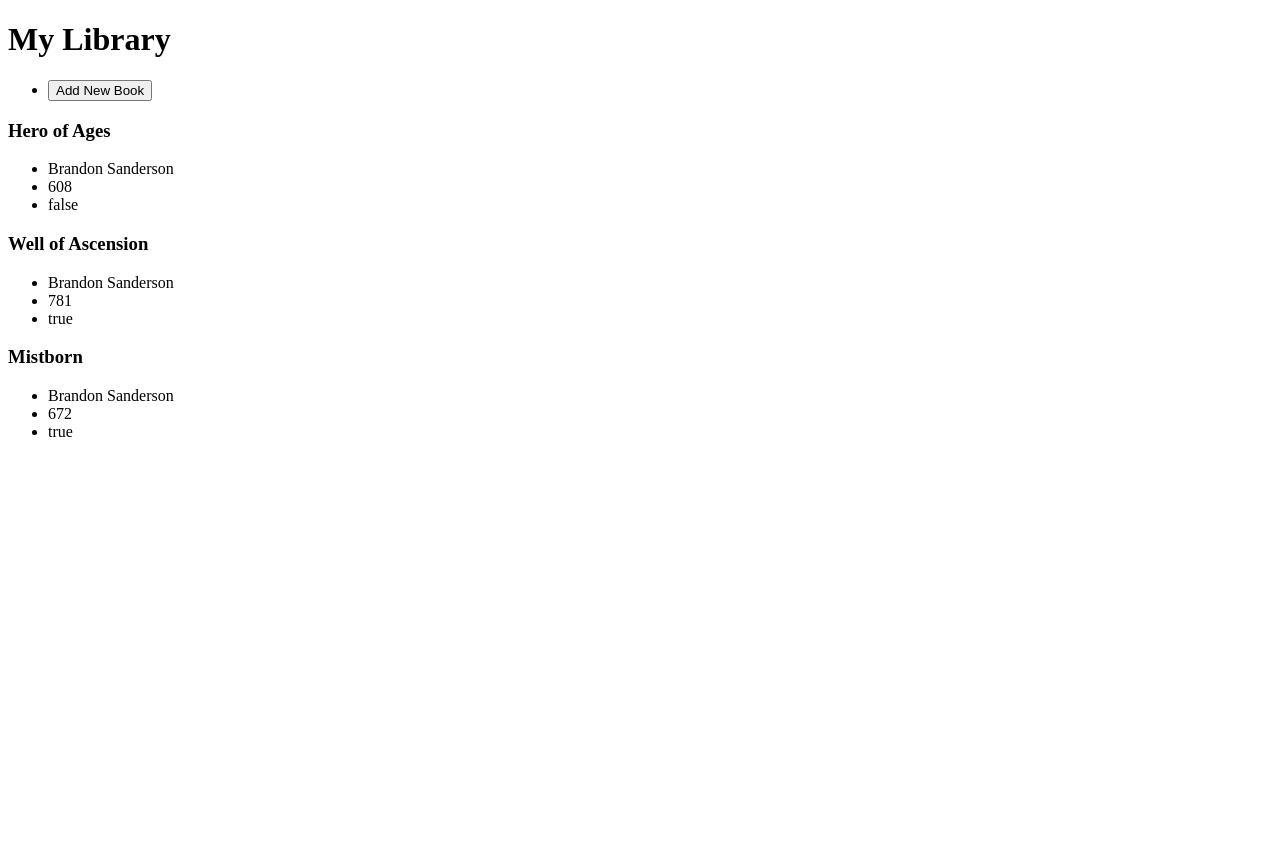
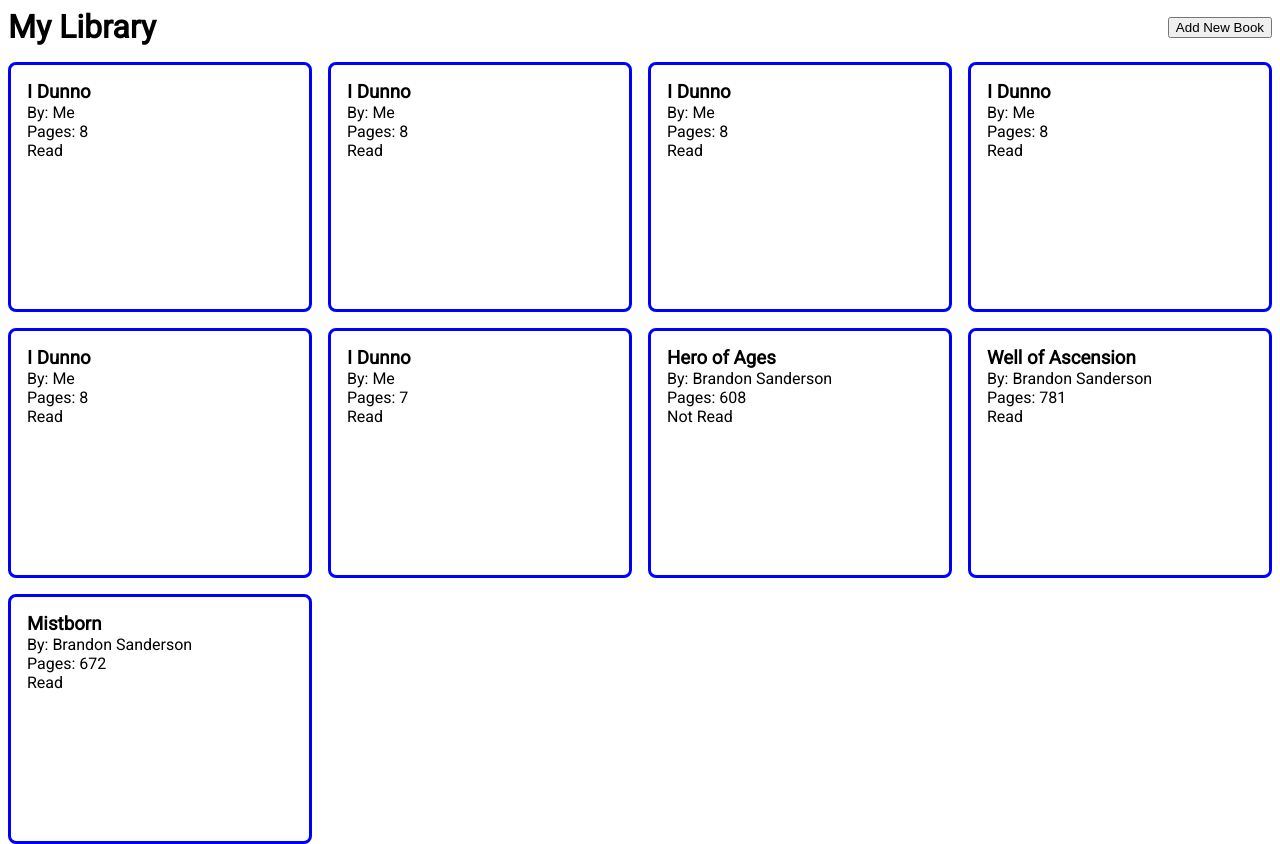
Before and after one commit to rhogoboom/library, a plain HTML site: page index.html in a window 1280 px wide. Before the commit the page ends 800 px from the top, so only its background shows below. Drawn offline with Linux system fonts and the light colour scheme.

Commit message:
basic grid styling

```diff
--- a/index.html
+++ b/index.html
@@ -7,6 +7,9 @@
     <meta name="viewport" content="width=device-width, initial-scale=1.0">
     <title>Library</title>
     <link rel="stylesheet" href="./styles/style.css">
+    <link rel="preconnect" href="https://fonts.googleapis.com">
+    <link rel="preconnect" href="https://fonts.gstatic.com" crossorigin>
+    <link href="https://fonts.googleapis.com/css2?family=Roboto&display=swap" rel="stylesheet">
 </head>
 
 <body>
--- a/scripts/script.js
+++ b/scripts/script.js
@@ -19,8 +19,12 @@
 const mistborn = new Book('Mistborn', 'Brandon Sanderson', 672, true);
 const wellOfAscension = new Book('Well of Ascension', 'Brandon Sanderson', 781, true);
 const heroOfAges = new Book('Hero of Ages', 'Brandon Sanderson', 608, false);
+const randobook1 = new Book('I Dunno', 'Me', 7, true)
+const randobook2 = new Book('I Dunno', 'Me', 8, true)
+const randobook3 = new Book('I Dunno', 'Me', 8, true)
+const randobook4 = new Book('I Dunno', 'Me', 8, true)
 
-const testBooks = [mistborn, wellOfAscension, heroOfAges]
+const testBooks = [mistborn, wellOfAscension, heroOfAges, randobook1, randobook2, randobook3, randobook4, randobook4, randobook4]
 
 function addBookToLibrary(bookToAdd) {
     myLibrary.unshift(bookToAdd)
@@ -38,10 +42,12 @@
     const cardPages = document.createElement('li')
     const cardRead = document.createElement('li');
 
+    bookCard.classList.add('book-card');
+
     cardTitle.textContent = book.title;
-    cardAuthor.textContent = book.author;
-    cardPages.textContent = book.pages;
-    cardRead.textContent = book.read;
+    cardAuthor.textContent = `By: ${book.author}`;
+    cardPages.textContent = `Pages: ${book.pages}`;
+    cardRead.textContent = `${book.read ? 'Read' : 'Not Read'}`;
 
     cardContent.append(cardAuthor, cardPages, cardRead);
     bookCard.append(cardTitle,cardContent);
--- a/styles/style.css
+++ b/styles/style.css
@@ -0,0 +1,38 @@
+body {
+    display: grid;
+    grid-template-rows: min-content 1fr;
+    height: 100vh;
+    gap: 16px;
+    font-family: 'Roboto', sans-serif;
+}
+
+ul {
+    list-style: none;
+}
+
+h1, h3, ul {
+    margin: 0;
+    padding: 0;
+}
+
+header {
+    display: grid;
+    grid-template-columns: 1fr auto;
+    align-items: center;
+}
+
+.content {
+    display: grid;
+    grid-template-columns: repeat(auto-fit, minmax(250px, 1fr));
+    grid-template-rows: repeat(2, 250px);
+    gap: 16px;
+}
+
+.book-card {
+    border: blue solid;
+    height: 250px;
+    padding: 16px;
+    box-sizing: border-box;
+    border-radius: 8px;
+    overflow-wrap: break-word;
+}
```
